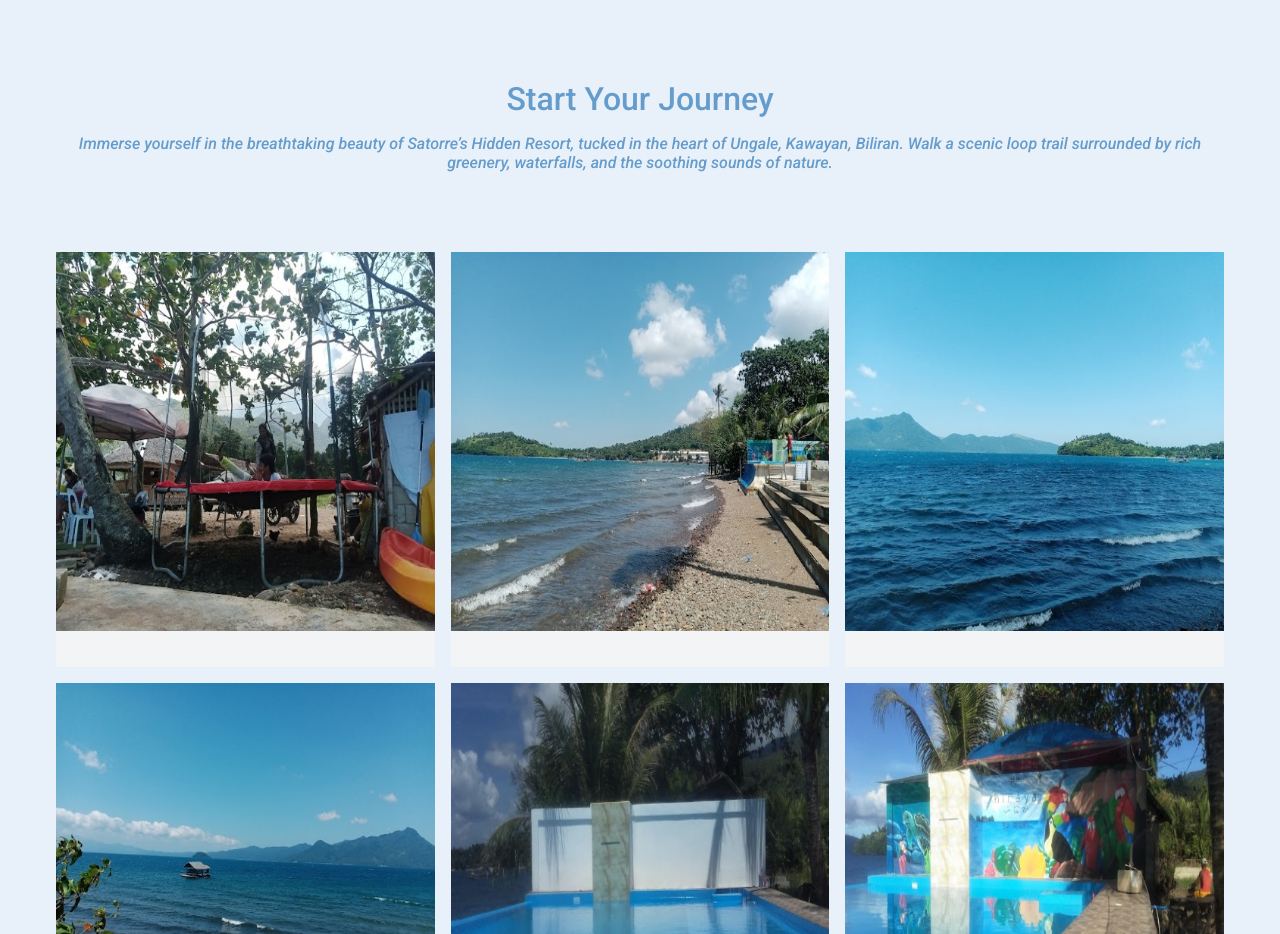
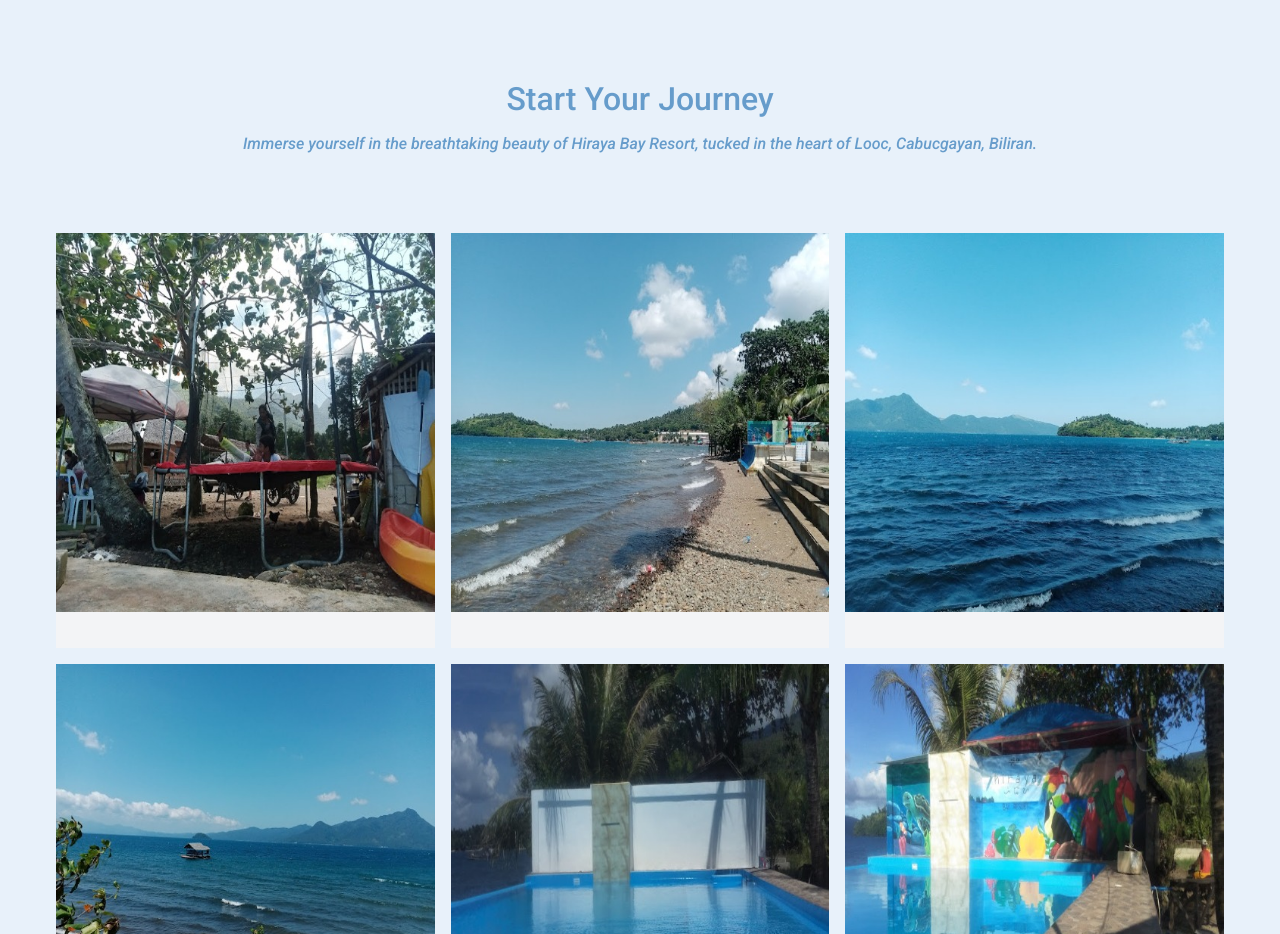
Before and after one commit to Zekken26/nice.bacaltos, a plain HTML site: page index.html in a window 1280 px wide. Shown: the part 800-1734 px from the top of the page. Drawn offline with nearby package versions, Linux system fonts and the light colour scheme.

Commit message:
Update index.html

```diff
--- a/index.html
+++ b/index.html
@@ -38,10 +38,9 @@
       <div class="section__container">
         <h2 class="section__title">Start Your Journey</h2>
         <p class="section__subtitle">
-           Immerse yourself in the breathtaking beauty of Satorre’s
-           Hidden Resort, tucked in the heart of Ungale, Kawayan, Biliran.
-           Walk a scenic loop trail surrounded by rich greenery, waterfalls,
-           and the soothing sounds of nature.</p>
+           Immerse yourself in the breathtaking beauty of Hiraya
+           Bay Resort, tucked in the heart of Looc, Cabucgayan, Biliran.
+        </p>
         <div class="journey__grid">
           <div class="country__card">
             <img src="assets/CompressJPEG.Online_img(500x500) (3).jpg" alt="country" />
```
